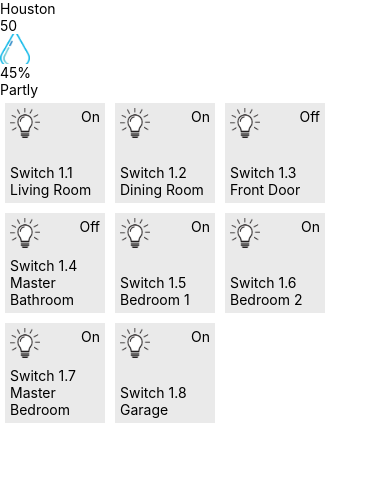
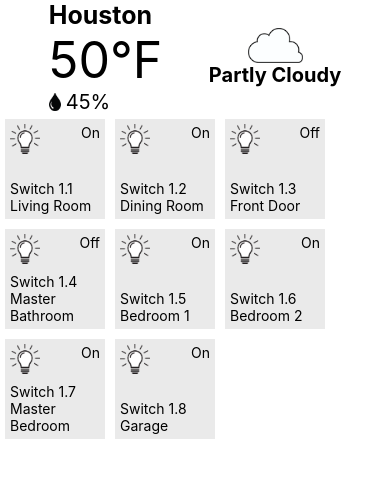
Before and after one commit to rjowell/RussellJowellTest, a React Native app: screen / in a window 390 px wide. Shown: the top 478 px of the page. Built offline with nearby package versions, Linux system fonts and the light colour scheme.

Commit message:
finalized top weather box

```diff
--- a/App.tsx
+++ b/App.tsx
@@ -62,12 +62,19 @@ const GridBox = (props: ButtonProps) => {
 //Blueprint for top Weather Data
 const WeatherBox = (props: WeatherProps) => {
   return(
-  <View>
-    <Text>{props.cityName}</Text>
-    <Text>{props.temperature}</Text>
-    <Image style={{height:30,width:30}} source={require('./raindrop.png')}/>
-    <Text>{props.rainChance}</Text>
-    <Text>{props.cloudConditions}</Text>
+  <View style={{width:'75%',flexDirection:'row',alignItems:'center',justifyContent:'space-between'}}>
+    <View>
+    <Text style={{fontWeight:'bold',fontSize:25}}>{props.cityName}</Text>
+    <Text style={{fontSize:50}}>{props.temperature}</Text>
+    <View style={{flexDirection:"row",alignItems:'center'}}>
+    <Image style={{height:18,width:12,marginRight:5}} source={require('./raindrop_black.png')}/>
+    <Text style={{fontSize:20}}>{props.rainChance}</Text>
+    </View>
+    </View>
+    <View style={{flexDirection:'column',alignItems:'center'}}>
+      <Image style={{height:35,width:55}} source={require('./cloud.png')}/>
+    <Text style={{fontSize:20,fontWeight:'bold'}}>{props.cloudConditions}</Text>
+    </View>
   </View>)
 
 }
@@ -90,8 +97,8 @@ function App(): React.JSX.Element {
 
   return (
 
-    <SafeAreaView style={{}}>
-      <WeatherBox cloudConditions='Partly' cityName='Houston' temperature='50' rainChance='45%'/>
+    <SafeAreaView style={{alignItems:'center'}}>
+      <WeatherBox cloudConditions='Partly Cloudy' cityName='Houston' temperature='50°F' rainChance='45%'/>
       <View style={styles.switchGrid}>
 
       {switchData.map((item)=>{return <GridBox name={item.name} onOrOff={item.onOrOff} room_location={item.room_location}/>})}
```
Also changed, not shown: cloud.png (added), raindrop_black.png (added).
